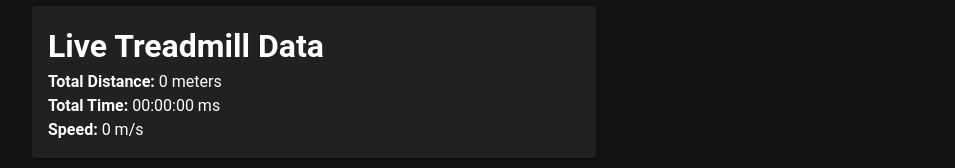
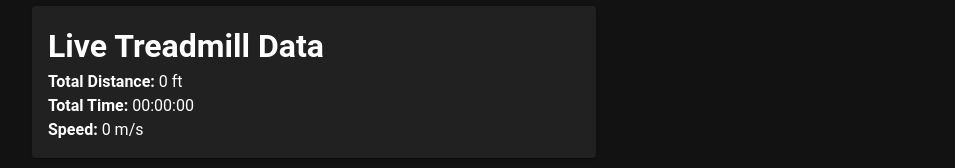
Before and after one commit to treadmill-cj/front-end, a Vue app in the folder treadmill-cj/: page /data in a window 1280 px wide. Shown: the part 446-614 px from the top of the page, without its empty margins (28-983 px from the left). Built offline with nearby package versions, Linux system fonts and the light colour scheme; no server answers.

Commit message:
better units

```diff
--- a/treadmill-cj/src/components/data/WebSocket.vue
+++ b/treadmill-cj/src/components/data/WebSocket.vue
@@ -56,7 +56,7 @@ const convertNumberToTime = (number: number) => {
   const totalSeconds = number / 1000;
   const hours = Math.floor(totalSeconds / 3600);
   const minutes = Math.floor((totalSeconds % 3600) / 60);
-  const seconds = totalSeconds % 60;
+  const seconds = Math.round(totalSeconds % 60);
 
   const formattedHours = hours.toString().padStart(2, '0');
   const formattedMinutes = minutes.toString().padStart(2, '0');
@@ -71,9 +71,9 @@ const convertNumberToTime = (number: number) => {
   <v-container>
     <v-card class="pa-4">
       <h1>Live Treadmill Data</h1>
-      <p><strong>Total Distance:</strong> {{ total_distance }} meters</p>
-      <p><strong>Total Time:</strong> {{ convertNumberToTime(total_time_ms) }} ms</p>
-      <p><strong>Speed:</strong> {{ speed }} m/s</p>
+      <p><strong>Total Distance:</strong> {{ total_distance }} ft</p>
+      <p><strong>Total Time:</strong> {{ convertNumberToTime(total_time_ms) }} </p>
+      <p><strong>Speed:</strong> {{ Math.round(speed) }} m/s</p>
     </v-card>
   </v-container>
 </template>
```
